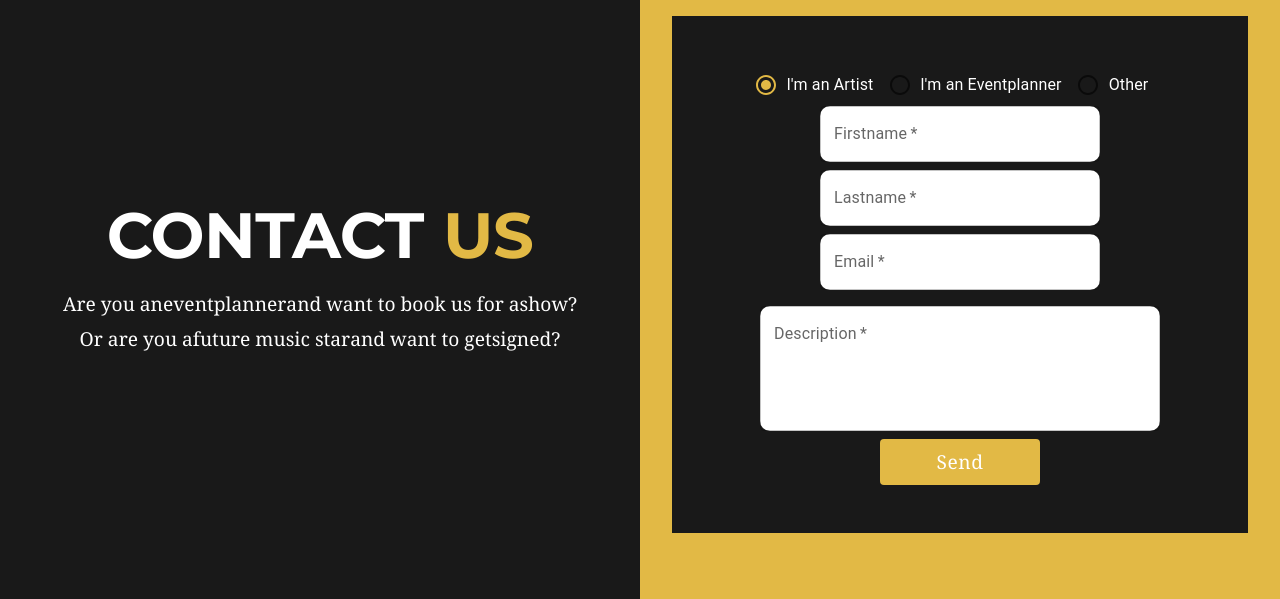
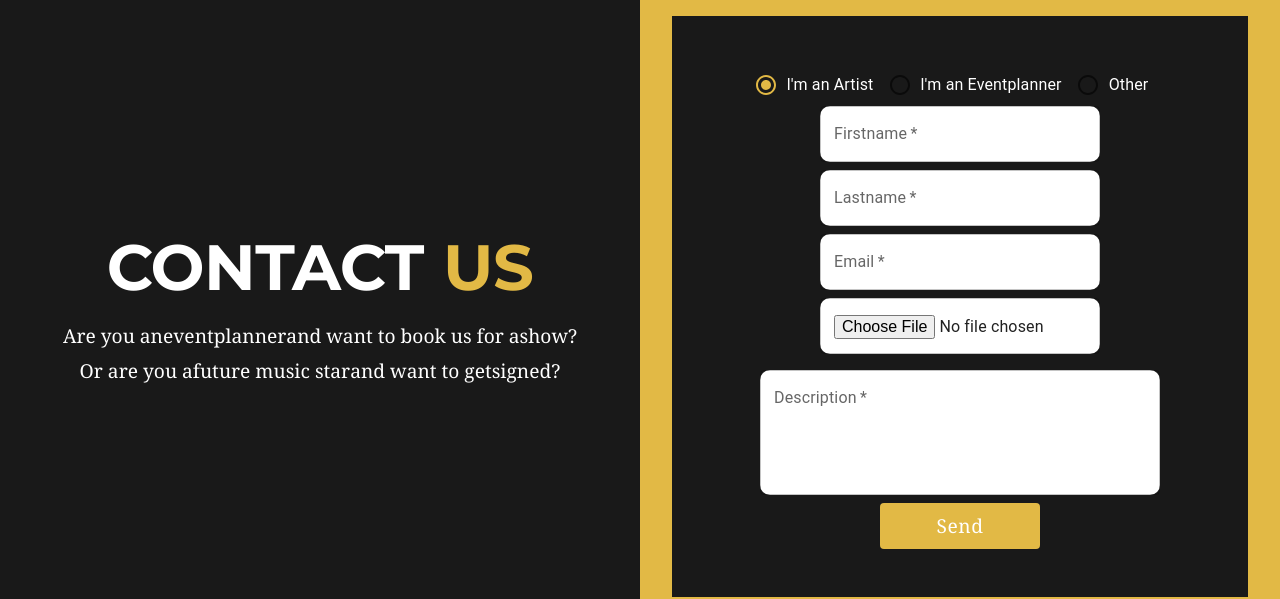
Before and after one commit to EllaMiri/ClimaxMusicEmpire, a Next.js app: page / in a window 1280 px wide. Shown: the part 1421-2020 px from the top of the page. Built offline with nearby package versions, Linux system fonts and the light colour scheme.

Commit message:
added file input field to the contact form

```diff
--- a/components/contact/ContactForm.jsx
+++ b/components/contact/ContactForm.jsx
@@ -193,6 +193,23 @@ const ContactForm = () => {
             {errors.email?.message}
           </Typography>
 
+          {showHide === "showArtist" ? (
+            <TextField
+              style={{
+                backgroundColor: "white",
+                marginBottom: ".5rem",
+                borderRadius: "10px",
+                width: "70%",
+              }}
+              type="file"
+              id="file"
+              name="file"
+              {...register("file")}
+
+            />
+          ): '' }
+
+
           <TextField
             style={{
               backgroundColor: "white",
```
